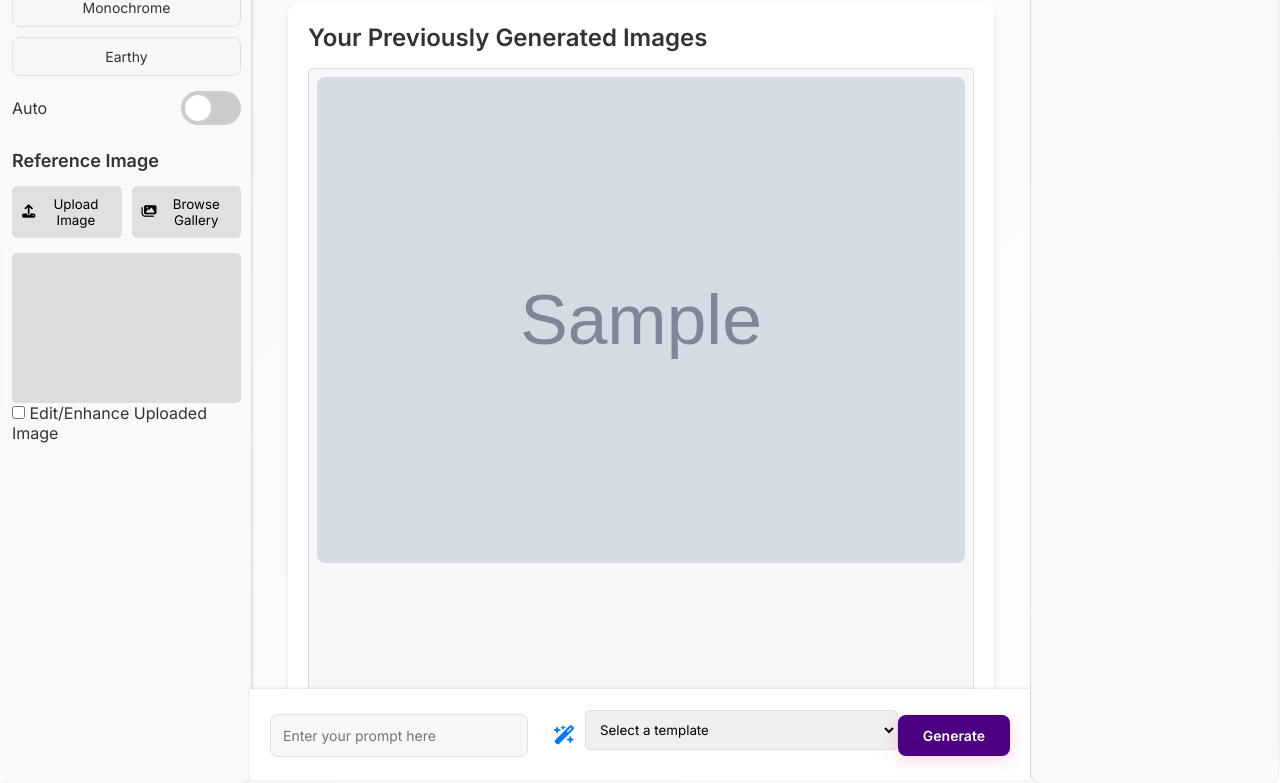
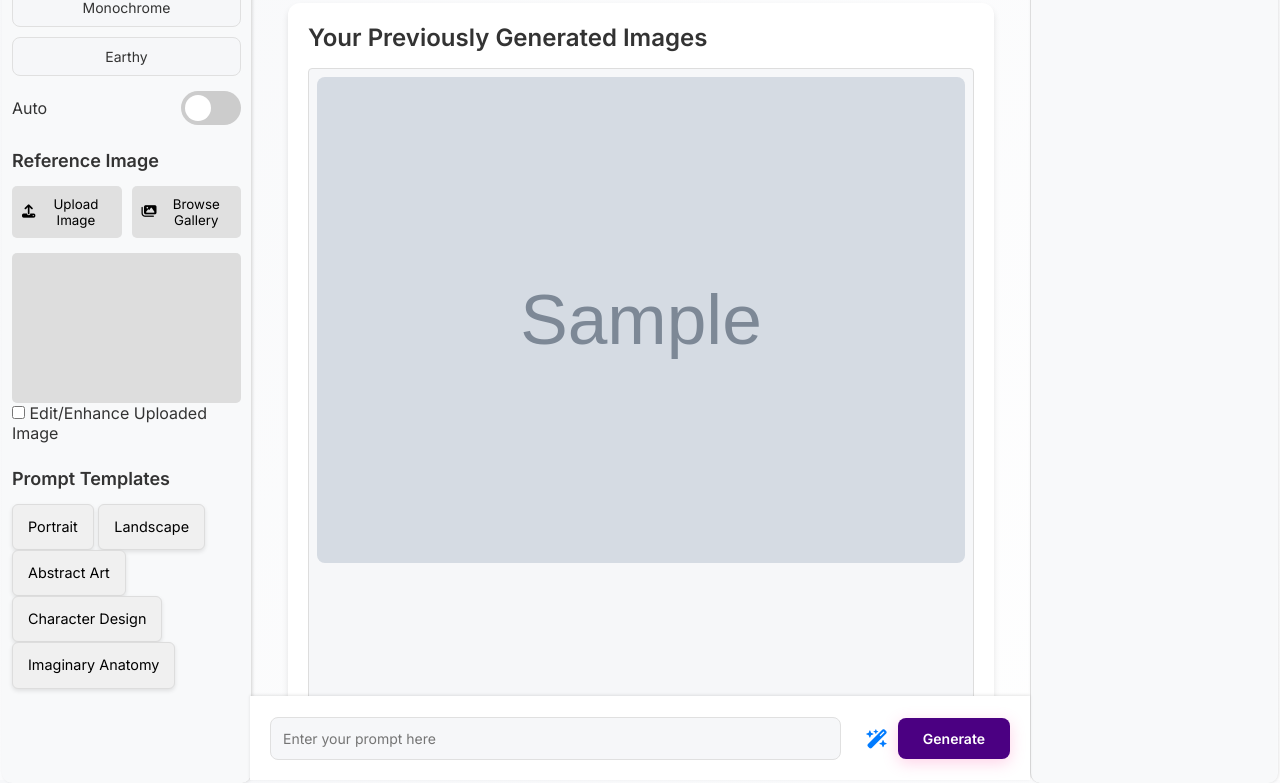
Before and after one commit to mrbrokecoder/Cartonify, a Flask app: page /dashboard in a window 1280 px wide. Shown: the part 510-1293 px from the top of the page. Run offline with Flask 3, Linux system fonts and the light colour scheme; a user stored in the database is signed in; grey boxes marked "Sample" are stand-in pictures; a database or web service that is not in the repository returns one stand-in record (values such as "Sample title"); parts of the project's set-up code (start-up, migrations or seed data) failed here and were passed over; some libraries are stand-ins or nearby versions.

Commit message:
puss in boots

```diff
--- a/templates/index.html
+++ b/templates/index.html
@@ -44,13 +44,6 @@
             <div class="prompt-container">
                 <input type="text" id="prompt" placeholder="Enter your prompt here">
                 <button id="magicWandBtn" class="magic-wand-btn"><i class="fa-solid fa-wand-magic-sparkles"></i></button>
-                <select id="promptTemplate" class="styled-select">
-                    <option value="">Select a template</option>
-                    <option value="portrait">Portrait</option>
-                    <option value="landscape">Landscape</option>
-                    <option value="abstract">Abstract Art</option>
-                    <option value="character">Character Design</option>
-                </select>
                 <button id="generateButton">Generate</button>
             </div>
             <div class="image-grid" id="resultGrid">
@@ -144,6 +137,16 @@
                 <div class="edit-image-option">
                     <input type="checkbox" id="editImageCheckbox">
                     <label for="editImageCheckbox">Edit/Enhance Uploaded Image</label>
+                </div>
+            </div>
+            <div class="section">
+                <h3 class="section-title">Prompt Templates</h3>
+                <div class="prompt-template-buttons">
+                    <button class="styled-button template-btn" data-template="A portrait of {subject}, {style} style, {lighting} lighting, {background}">Portrait</button>
+                    <button class="styled-button template-btn" data-template="A {time of day} landscape of {location}, {weather}, {style} style">Landscape</button>
+                    <button class="styled-button template-btn" data-template="An abstract {style} artwork featuring {elements}, with {colors} color scheme">Abstract Art</button>
+                    <button class="styled-button template-btn" data-template="A character design of a {profession/role} in a {genre} setting, {pose/action}, {distinctive feature}">Character Design</button>
+                    <button class="styled-button template-btn" data-template="A detailed cross-section of a {fictional machine or organism}, revealing intricate {mechanical or biological} systems, annotated with {script or language}, in the style of a {century} scientific illustration">Imaginary Anatomy</button>
                 </div>
             </div>
         </div>
@@ -512,19 +515,11 @@ document.getElementById('imagePopup').addEventListener('click', function(e) {
             });
         });
 
-        // Add this new code for prompt templates
-        const promptTemplates = {
-            portrait: "A portrait of [subject], [style] style, [lighting] lighting, [background]",
-            landscape: "A [time of day] landscape of [location], [weather], [style] style",
-            abstract: "An abstract [style] artwork featuring [elements], with [colors] color scheme",
-            character: "A character design of a [profession/role] in a [genre] setting, [pose/action], [distinctive feature]"
-        };
-
-        document.getElementById('promptTemplate').addEventListener('change', function() {
-            const selectedTemplate = this.value;
-            if (selectedTemplate && promptTemplates[selectedTemplate]) {
-                document.getElementById('prompt').value = promptTemplates[selectedTemplate];
-            }
+        document.querySelectorAll('.prompt-template-buttons .template-btn').forEach(button => {
+            button.addEventListener('click', function() {
+                const template = this.dataset.template;
+                document.getElementById('prompt').value = template;
+            });
         });
     </script>
 </body>
```
